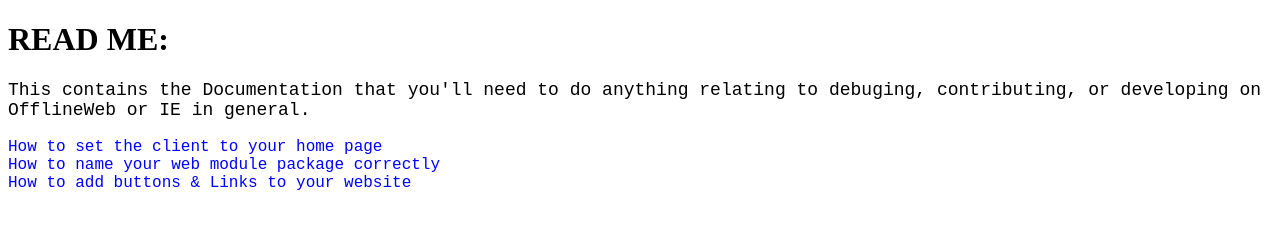
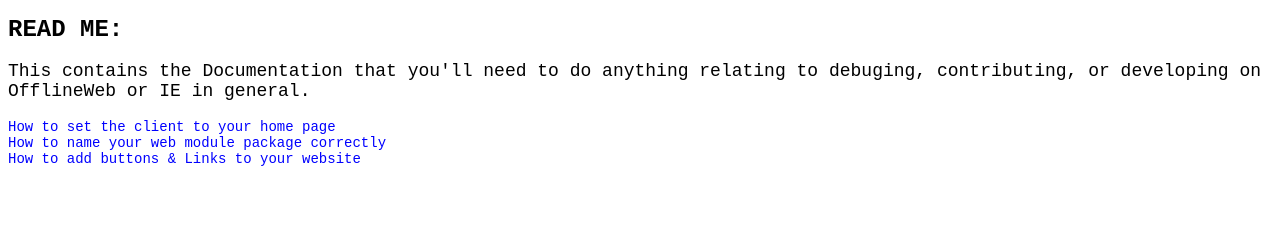
Before and after one commit to AWonkeyTortila/OfflineWeb, a plain HTML site: page client/doc/render.html in a window 1280 px wide. Drawn offline with Linux system fonts and the light colour scheme.

Commit message:
added h1

```diff
--- a/client/doc/css/boilder.css
+++ b/client/doc/css/boilder.css
@@ -1,3 +1,8 @@
+h1 {
+    font-family: monospace;
+    font-size: 24px;
+}
+
 p {
     font-family: monospace;
     font-size: 18px;
@@ -5,7 +10,7 @@ p {
 
 a {
     font-family: monospace;
-    font-size: 16px;
+    font-size: 14px;
     color: blue;
 }
 
```
